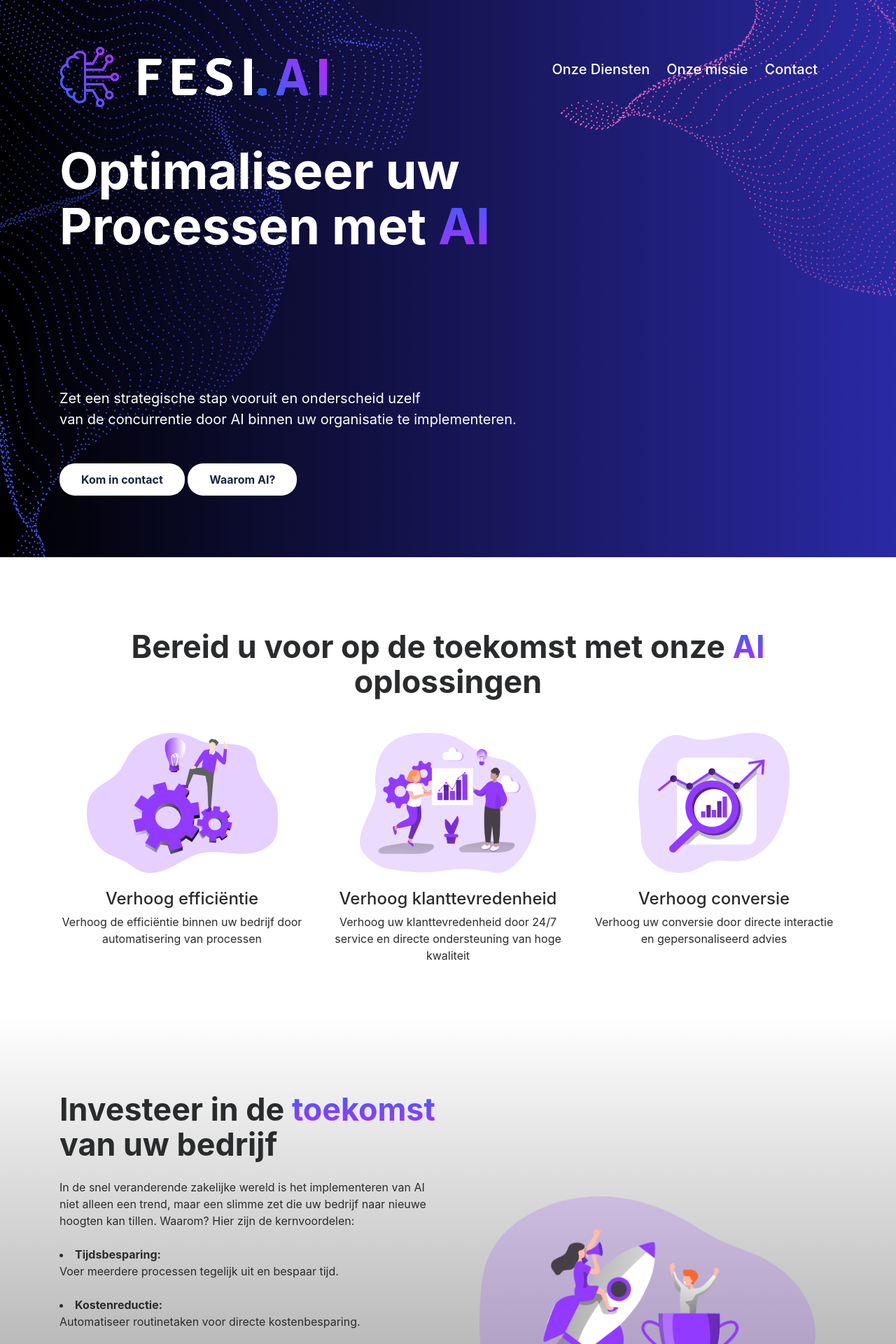
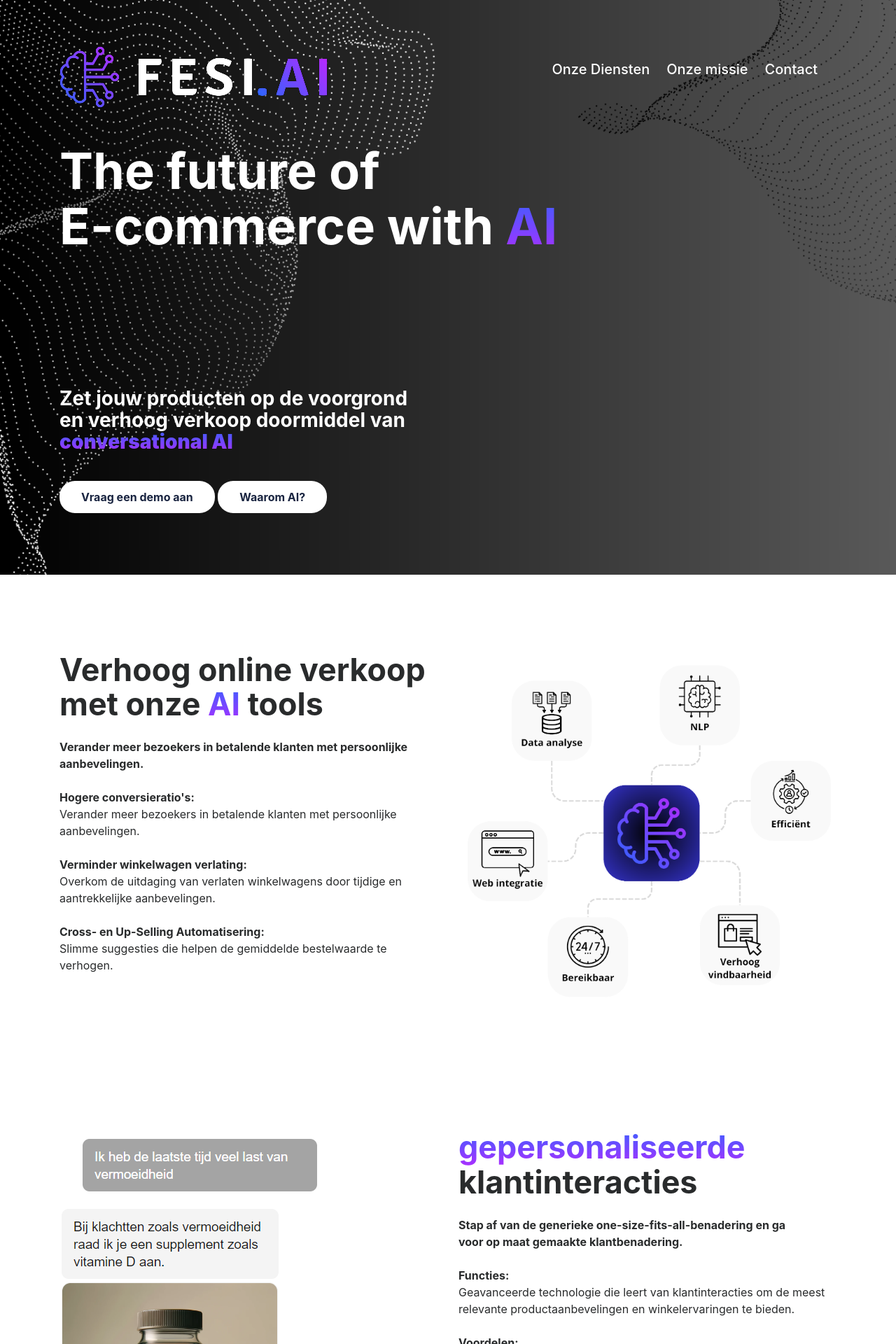
Before and after one commit to Fets7/fesi, a PHP site: page /index.html in a window 1280 px wide. Shown: the top 1920 px of the page at 70% size. Run offline with PHP 8.4, Linux system fonts and the light colour scheme; some libraries are stand-ins or nearby versions.

Commit message:
Add files via upload

```diff
--- a/Fesi.AI/css/custom.css
+++ b/Fesi.AI/css/custom.css
@@ -11,10 +11,16 @@ h2 {
     font-size: 2.8rem !important;
     font-weight: 700;
 }
-
+h3{
+    color: #ffffff !important;
+}
 img {
     display: block;
     max-width: 100%;
+}
+video {
+    max-width: 70%;
+    float: left;
 }
 
 a,
@@ -55,8 +61,8 @@ button {
 .cta-blue {
     /* background: #192440;
     color: #ffffff; */
-    background: #ffffff;
-    color: #192440;
+    background: #7c7c7c;
+    color: #ffffff;
 }
 
 .cta-blue:hover {
@@ -82,29 +88,39 @@ button {
 }
 /********** feature (skew background) **********/
 .feature img {
-    width: 100%;
-    max-width: 480px;
+    margin-left: 0!important;
+    /* width: 65%; */
+    /* max-width: 600px; */
 }
 
 #feature-first {
+    background: #ffffff;
     /* background: linear-gradient(168deg, #ffffff 55%, #7c7c7c 0); */
-    background: linear-gradient(to top, #7c7c7c 0%, #ffffff 100%);
-
-}
-
-#feature-last {
-    background: #9e9e9e;
-    background: linear-gradient(to bottom, #7c7c7c 0%, #ffffff 100%);
+    /* background: linear-gradient(to top, #7c7c7c 0%, #ffffff 100%); */
 
 }
 #feature-first1 {
+    background: #ffffff;
+    /* background-color: #cfcfcf; */
     /* background: linear-gradient(168deg, #ffffff 55%, #7c7c7c 0); */
-    background: linear-gradient(to bottom, #ffffff 100%, #7c7c7c 0%);
+    /* background: linear-gradient(to bottom, #cfcfcf 100%, #ffffff 0%); */
 
 }
+#feature-last {
+    background: #ffffff;
+    /* background: #cfcfcf; */
+    /* background: linear-gradient(to bottom, #ffffff 0%, #cfcfcf  100%); */
+
+}
+#feature-last1 {
+    background: #ffffff;
+    /* background-color: #cfcfcf; */
+}
+
 #onzeMissie {
-    background: #9e9e9e;
-    background: linear-gradient(#ffffff 0%, #7c7c7c 100%);
+    background: #ffffff;
+    /* background: #9e9e9e; */
+    /* background: linear-gradient(#cfcfcf 0%, #ffffff 100%); */
 }
 /********** price table **********/
 #price-table {
@@ -125,6 +141,8 @@ button {
 #contact {
     background-size: cover;
     background-color: #7c7c7c;
+    border-top-right-radius: 10em;
+    box-shadow: 10px 10px 10px #333;
 }
 
 #contact ul li {
@@ -177,7 +195,7 @@ button {
     color: white;
 }
 /********** RWD **********/
-@media (max-width: 750px) {
+@media (max-width: 1000px) {
     #banner h1 {
         font-size: 3.6rem;
     }
@@ -188,11 +206,15 @@ button {
         overflow-x: hidden;
     }
     .logo {
-        max-width: 80%;
-        max-height: 80%;
+        max-width: 100%;
+        max-height: 100%;
         display: block;
         margin-left: auto;
         margin-right: auto;
+    }
+    .feature img {
+        margin-left: auto!important;
+        margin-right: auto!important;
     }
 }
 html {
--- a/Fesi.AI/css/mobileMenu.css
+++ b/Fesi.AI/css/mobileMenu.css
@@ -1,5 +1,5 @@
 /* CSS voor mobiele weergave (bijv. schermgrootte kleiner dan 768px) */
-@media (max-width: 768px) {
+@media (max-width: 1000px) {
   /* Verberg de standaard navigatielinks */
   .nav-links {
       display: none;
--- a/Fesi.AI/css/nav.css
+++ b/Fesi.AI/css/nav.css
@@ -57,7 +57,7 @@
   transform: scaleX(1);
   transform-origin: left;
 }
-@media (max-width: 750px) {
+@media (max-width: 1000px) {
     .nav-links {
         display: none;
     }
--- a/Fesi.AI/index.html
+++ b/Fesi.AI/index.html
@@ -4,7 +4,7 @@
     <meta charset="UTF-8">
     <meta name="viewport" content="width=device-width, initial-scale=1, shrink-to-fit=no, viewport-fit=cover">
     <title>Fesi-AI</title>
-    <meta name="description" content="Ontdek de toekomst van klantenservice met onze AI-chatbots. Verbeter de efficiëntie, bespaar tijd en verhoog de klanttevredenheid. Transformeer je bedrijf vandaag nog met onze geavanceerde AI-oplossingen.">
+    <meta name="description" content="Ontdek uw groeimogelijkheden met innovatieve AI-oplossingen van Fesi-AI. Wij specialiseren ons in het ontwikkelen van op maat gemaakte AI die uw bedrijfsprestaties optimaliseert en nieuwe wegen naar succes opent door geavanceerde machine learning technologieen.">
     <link rel="icon" href="img/logoWithoutName.png" sizes="32x32" type="image/png">
     <!-- custom.css -->
     <link rel="stylesheet" href="css/custom.css">
@@ -28,7 +28,7 @@
 
 <body>
     <!-- banner -->
-    <div class="jumbotron jumbotron-fluid" id="banner" style="background-image: url(img/Navy\ Blue\ Futuristic\ Virtual\ Technology\ Banner1.png);">
+    <div class="jumbotron jumbotron-fluid" id="banner" style="background-image: url(img/Navy\ Blue\ Futuristic\ Virtual\ Technology\ Banner\ \(1\).png);">
         <!-- Navigatie -->
         <div class="container text-center text-md-left">
             <header>
@@ -36,7 +36,7 @@
                 <div data-aos="fade" data-aos-easing="linear" data-aos-duration="1000" data-aos-once="true" class="navigatie">
                     <img class="logo" src="img/logo1.png" alt="logo">
                     <ul class="nav-links">
-                        <li class="center"><a href="#feature-first1">Onze Diensten</a></li>
+                        <li class="center"><a href="#feature-last">Onze Diensten</a></li>
                         <li class="center"><a href="#onzeMissie">Onze missie</a></li>
                         <li class="center"><a href="#contact">Contact</a></li>
                       </ul>
@@ -44,8 +44,8 @@
 
             </header>
             <h1 data-aos="fade" data-aos-easing="linear" data-aos-duration="1000" data-aos-once="true" class="display-3 text-white font-weight-bold my-5">
-            	Optimaliseer uw<br>
-            	Processen met <span class="txtgrdnt">AI</span>
+            	The future of <br>
+            	E-commerce with <span class="txtgrdnt"> AI</span>
             </h1>
             <br>
             <br>
@@ -53,17 +53,17 @@
             <br>
             <br>
             <p data-aos="fade" data-aos-easing="linear" data-aos-duration="1000" data-aos-once="true" class="lead text-white my-4" >
-                <b>Zet een strategische stap vooruit en onderscheid uzelf<br>
-                van de concurrentie door AI binnen uw organisatie te implementeren. <br>
+                <h3><b>Zet jouw producten op de voorgrond<br> en verhoog
+                verkoop doormiddel van<br> <b><span class="txtgrdnt">conversational AI</span></b> <br></h3>
                 </b>
             </p>
-            <a href="#contact" data-aos="fade" data-aos-easing="linear" data-aos-duration="1000" data-aos-once="true" class="btn my-4 font-weight-bold atlas-cta cta-green">Kom in contact</a>
+            <a href="#contact" data-aos="fade" data-aos-easing="linear" data-aos-duration="1000" data-aos-once="true" class="btn my-4 font-weight-bold atlas-cta cta-green">Vraag een demo aan</a>
             <a href="#feature-first" data-aos="fade" data-aos-easing="linear" data-aos-duration="1000" data-aos-once="true" class="btn my-4 font-weight-bold atlas-cta cta-green">Waarom AI?</a>
         </div>
     </div>
     <!-- 3 blokken -->
-    <div class="container my-5 py-2">
-        <h2 class="text-center font-weight-bold my-5">Bereid u voor op de toekomst met onze <span class="txtgrdnt">AI</span> oplossingen </h2>
+    <!-- <div class="container my-5 py-2">
+        <h2 class="text-center font-weight-bold my-5">De <span class="txtgrdnt">AI</span> tools voor jouw webshop</h2>
         <div class="row">
             <div data-aos="fade-up" data-aos-delay="200" data-aos-duration="1000" data-aos-once="true" class="col-md-4 text-center">
                 <img src="img/creative-process-monochromatic-57cda.png" alt="Phishing Detect" class="mx-auto"> <br>
@@ -81,25 +81,22 @@
                 <p>Verhoog uw conversie door directe interactie en gepersonaliseerd advies</p>
             </div>
         </div>
-    </div>
+    </div> -->
     <!-- Onze diensten -->
     <div class="jumbotron jumbotron-fluid feature" id="feature-first">
         <div class="container my-5">
             <div class="row justify-content-between text-center text-md-left">
                 <div data-aos="fade-right" data-aos-duration="1000" data-aos-once="true" class="col-md-6">
-                    <h2 class="font-weight-bold">Investeer in de <span class="txtgrdnt">toekomst</span> van uw bedrijf</h2>
+                    <h2 class="font-weight-bold">Verhoog online verkoop met onze <span class="txtgrdnt">AI</span> tools</h2>
                     <p class="my-4">
-                        In de snel veranderende zakelijke wereld is het implementeren van AI niet alleen een trend, maar een slimme zet die uw bedrijf naar nieuwe hoogten kan tillen.
-                        Waarom? Hier zijn de kernvoordelen: <br>
-                        <li><b>Tijdsbesparing:</b> <br>Voer meerdere processen tegelijk uit en bespaar tijd. </li><br>
-                        <li><b>Kostenreductie:</b> <br>Automatiseer routinetaken voor directe kostenbesparing.  </li><br>
-                        <li><b>Conversieverhoging:</b> <br>Verhoog conversies met gepersonaliseerde klantinteracties. </li><br>
-                        <li><b>Leadgeneratie:</b> <br>Kwalificeer leads nauwkeurig op basis van voorkeuren en doelen. </li><br>
-                        <li><b>Klanttevredenheid:</b> <br>Bied maximale ondersteuning op elk moment van de dag. </li><br>
-                    <a href="#contact" class="btn my-4 font-weight-bold atlas-cta cta-blue">Kom in contact</a>
+                        <b>Verander meer bezoekers in betalende klanten met persoonlijke aanbevelingen.<br></b><br>
+                        <b>Hogere conversieratio's:</b> <br>Verander meer bezoekers in betalende klanten met persoonlijke aanbevelingen. <br><br>
+                        <b>Verminder winkelwagen verlating:</b> <br>Overkom de uitdaging van verlaten winkelwagens door tijdige en aantrekkelijke aanbevelingen.<br><br>
+                        <b>Cross- en Up-Selling Automatisering:</b> <br>Slimme suggesties die helpen de gemiddelde bestelwaarde te verhogen.<br><br>
+                    <!-- <a href="#contact" class="btn my-4 font-weight-bold atlas-cta cta-blue">Kom in contact</a> -->
                 </div>
                 <div data-aos="fade-left" data-aos-duration="1000" data-aos-once="true" class="col-md-6 align-self-center">
-                    <img src="img/achievement-monochromatic.png" alt="Take a look inside" class="mx-auto d-block">
+                    <img src="img/features.png" alt="Safe and reliable" class="mx-auto d-block">
                 </div>
             </div>
         </div>
@@ -109,66 +106,64 @@
         <div class="container">
             <div class="row justify-content-between text-center text-md-left">
                 <div data-aos="fade-left" data-aos-duration="1000" data-aos-once="true" class="col-md-6 flex-md-last">
-                    <h2 class="font-weight-bold">Onze <span class="txtgrdnt">diensten</span></h2>
+                    <h2 class="font-weight-bold"><span class="txtgrdnt"> gepersonaliseerde</span> klantinteracties</h2>
                     <p class="my-4">
-                        Bij Fesi-AI zijn we toegewijd aan het leveren van innovatieve en effectieve oplossingen die uw bedrijf naar een hoger niveau tillen.
-                        Wij zijn gespecialiseerd in het aanbieden van op maat gemaakte oplossingen die uw bedrijfsprocessen transformeren, efficiëntie verhogen en u een voorsprong geven in het digitale tijdperk.
-                        Onze kernexpertise ligt in de volgende gebieden:
-                        <li><b>Procesautomatisering:</b> Wij automatiseren en optimaliseren uw bedrijfsprocessen met behulp van geavanceerde AI-technologieën. Onze oplossingen zijn ontworpen om repetitieve taken te verminderen,
-                        de efficiëntie te verhogen en menselijke fouten te minimaliseren. </li><br>
-                        <li><b>Chatbot Ontwikkeling:</b> Wij creëren intelligente en interactieve chatbots die uw klantenservice naar een hoger niveau tillen. Onze chatbots zijn in staat om complexe vragen te begrijpen en te beantwoorden,
-                        waardoor uw klanten een naadloze en gepersonaliseerde ervaring krijgen.</li><br>
-                        <li><b>Consulting voor AI:</b> Ons team van experts biedt uitgebreid advies en ondersteuning bij het integreren van AI in uw bedrijfsstrategie.
-                        We helpen bij het identificeren van kansen voor AI-toepassingen in uw organisatie en ontwikkelen een op maat gemaakt implementatieplan.</li></p>
-                    <!-- <a href="#contact" class="btn my-4 font-weight-bold atlas-cta cta-blue">Neem contact met ons op</a> -->
+                        <b>Stap af van de generieke one-size-fits-all-benadering en ga<br> voor op maat gemaakte klantbenadering.<br></b><br>
+                        <b>Functies:</b><br> Geavanceerde technologie die leert van klantinteracties om de meest relevante productaanbevelingen en winkelervaringen te bieden.<br><br>
+                        <b>Voordelen:</b><br> Niet alleen een verbeterde gebruikerservaring, maar ook tastbare verbeteringen in verkoop, conversieratio's en klantloyaliteit, terwijl uw operaties worden gestroomlijnd.<br><br>
+                        <b>Resultaat:</b><br> Een aanzienlijke verhoging van klanttevredenheid, operationele efficiëntie en marktconcurrentiekracht, die de weg effent voor het succes van uw bedrijf in het digitale tijdperk.</p><br>
+                    <a href="#contact" class="btn my-4 font-weight-bold atlas-cta cta-blue">Vraag een demo aan</a>
                 </div>
                 <div data-aos="fade-right" data-aos-duration="1000" data-aos-once="true" class="col-md-6 align-self-center flex-md-first">
-                    <img src="img/artificial-intelligence-monochromatic-bff5f.png" alt="Safe and reliable" class="mx-auto d-block">
+                    <img src="img/aanbeveling.png" alt="Safe and reliable" class="mx-auto d-block">
                 </div>
             </div>
         </div>
     </div>
-    <!-- <div class="jumbotron jumbotron-fluid feature" id="feature-last">
+
+    <div class="jumbotron jumbotron-fluid feature" id="feature-first1">
+        <div class="container my-5">
+            <div class="row justify-content-between text-center text-md-left">
+                <div data-aos="fade-right" data-aos-duration="1000" data-aos-once="true" class="col-md-6">
+                    <h2 class="font-weight-bold">Verhoog operationele <span class="txtgrdnt">efficiëntie</span></h2>
+                    <p class="my-4">
+                        <b>Zeg vaarwel tegen handmatige, arbeidsintensieve processen.<br> Onze AI-oplossingen zorgen voor een efficiënte productontdekking en verkorten wachttijden.<br></b><br>
+                        <b>Verminder wachttijden:</b><br> <br><br>
+                        <b>Bespaar tijd:</b><br> <br><br>
+                        <b>Verlaag kosten:</b><br> </p><br>
+                <!--    <li><b>Verbeterde klantenbetrokkenheid</b> <br> </li><br>
+                        <li><b>Hogere conversieratio's</b> <br>Door te begrijpen en in te spelen op klantvoorkeuren, helpen we uw gemiddelde orderwaarden te verhogen door strategische upselling en cross-selling. </li><br>
+                        <li><b>Operationele efficiëntie</b> <br> </li><br> -->
+                </div>
+                <div data-aos="fade-left" data-aos-duration="1000" data-aos-once="true" class="col-md-6 align-self-center">
+                    <!-- <img src="img/Screenshot 2024-02-16 170259.png" alt="Safe and reliable" class="mx-auto d-block"> -->
+                </div>
+            </div>
+        </div>
+    </div>
+
+    <div class="jumbotron jumbotron-fluid feature" id="feature-last1">
         <div class="container">
             <div class="row justify-content-between text-center text-md-left">
                 <div data-aos="fade-left" data-aos-duration="1000" data-aos-once="true" class="col-md-6 flex-md-last">
-                    <h2 class="font-weight-bold">Wat betekent dit voor <br>uw <span class="txtgrdnt">bedrijf?</span></h2>
+                    <h2 class="font-weight-bold">gestroomlijnde <span class="txtgrdnt">Klantreis</span></h2>
                     <p class="my-4">
-                            <br>
-                            <li><b>Kostenbesparingen:</b> AI Agents kunnen tot <b>30%</b> kostenbesparing opleveren door menselijke tussenkomst in klantenserviceprocessen te verminderen</li><br>
-                            <li><b>Klanttevredenheid:</b> AI Agents kunnen de klanttevredenheid met <b>+20%</b> verhogen door snellere reactietijden en 24/7 beschikbaarheid</li><br>
-                            <li><b>Verhoogde leadgeneration:</b> AI Agents kunnen de verkoop met <b>+67%</b> verhogen door gepersonaliseerde aanbevelingen en interactieve winkelervaringen</li><br>
-                            <li><b>Efficiëntie:</b> AI Agents kunnen de efficiëntie van klantenserviceprocessen met <b>+80%</b> verhogen door routinematige taken te automatiseren en klanten snel naar de juiste bronnen te leiden</li><br>
-                    </p>
+                        <b> Maak het vinden van producten eenvoudiger en sneller, wat de klanttevredenheid verhoogt.</b> <br>
+                        <!-- <li><b>Functies:</b> Geavanceerde technologie die leert van klantinteracties om de meest relevante productaanbevelingen en winkelervaringen te bieden.</li><br>
+                        <li><b>Voordelen:</b> Niet alleen een verbeterde gebruikerservaring, maar ook tastbare verbeteringen in verkoop, conversieratio's en klantloyaliteit, terwijl uw operaties worden gestroomlijnd.</li><br>
+                        <li><b>Resultaat:</b> Een aanzienlijke verhoging van klanttevredenheid, operationele efficiëntie en marktconcurrentiekracht, die de weg effent voor het succes van uw bedrijf in het digitale tijdperk.</li></p> -->
+                    <a href="#contact" class="btn my-4 font-weight-bold atlas-cta cta-blue">Vraag een demo aan</a>
                 </div>
                 <div data-aos="fade-right" data-aos-duration="1000" data-aos-once="true" class="col-md-6 align-self-center flex-md-first">
-                    <img src="img/achievement-monochromatic.png" alt="Safe and reliable" class="mx-auto d-block">
+                    <!-- <img src="img/features.png" alt="Safe and reliable" class="mx-auto d-block">                 -->
+                    <video src="img/FesiMarketingVideo ecommerce (1).mp4" autoplay loop muted="muted" controlslist="nodownload" disableRemotePlayback class="mx-auto d-block"></video>
                 </div>
             </div>
         </div>
-    </div> -->
-
-    <!-- <div class="jumbotron jumbotron-fluid feature" id="feature-last">
-        <div class="container my-5">
-            <div class="row justify-content-between text-center text-md-left">
-                <div data-aos="fade-right" data-aos-duration="1000" data-aos-once="true" class="col-md-6">
-                    <h2 class="font-weight-bold">Onze <span class="txtgrdnt">diensten</span></h2>
-                    <p class="my-4">
-                        Bij <b>Fesi.AI</b> creëren we AI oplossingen die perfect passen bij uw unieke behoeften. Of je nu een AI Agent nodig hebt voor klantenservice, verkoopondersteuning of andere doeleinden, wij ontwikkelen op maat gemaakte oplossingen die naadloos integreren met je bedrijf.
-                        <br><br>
-                        Of u nu wilt profiteren van geavanceerde chatbottechnologie of eenvoudigweg de klantinteractie wilt verbeteren, <b>Fesi.AI</b> staat klaar om je te helpen bij het bereiken van je doelen met effectieve chatbotoplossingen.
-                        <br><br>
-                        Neem vandaag nog contact met ons op om te bespreken hoe we uw bedrijf kunnen laten groeien met onze AI chatbot-expertise.</p>
-                </div>
-                <div data-aos="fade-left" data-aos-duration="1000" data-aos-once="true" class="col-md-6 align-self-center">
-                    <img src="img/artificial-intelligence-monochromatic.png" alt="Take a look inside" class="mx-auto d-block">
-                </div>
-            </div>
-        </div>
-    </div> -->
+    </div>
 
     <!-- de 3 stappen -->
-    <div class="container my-5 py-2"id="diensten">
+    <!-- <div class="container my-5 py-2"id="diensten">
         <h2 class="text-center font-weight-bold my-5"><span class="txtgrdnt">AI proof</span> uw bedrijf in 3 stappen</h2>
         <div class="row" >
             <div data-aos="fade-up" data-aos-delay="0" data-aos-duration="1000" data-aos-once="true" class="col-md-4 text-center">
@@ -187,27 +182,27 @@
                 <p>Verhoog uw operationele efficiëntie en creëer een concurrentie voordeel</p>
             </div>
         </div>
-    </div>
+    </div> -->
     <!-- Over ons -->
     <div class="jumbotron jumbotron-fluid feature" id="onzeMissie">
         <div class="container my-5">
             <div class="row justify-content-between text-center text-md-left">
                 <div data-aos="fade-right" data-aos-duration="1000" data-aos-once="true" class="col-md-6">
                     <h2 class="font-weight-bold">Onze <span class="txtgrdnt">missie</span></h2>
-                    <p class="my-4">Bij Fesi-AI streven we naar het creëren van een toekomst waarin de kracht van kunstmatige intelligentie(AI) naadloos wordt geïntegreerd in de dagelijkse bedrijfsvoering.
+                    <b><p class="my-4">Bij Fesi-AI streven we naar het creëren van een toekomst waarin de kracht van kunstmatige intelligentie(AI) naadloos wordt geïntegreerd in de dagelijkse bedrijfsvoering.
                         Onze missie is om organisaties te transformeren door middel van slimme en efficiënte automatiseringsoplossingen.
                         We zijn toegewijd aan het ontwikkelen van geavanceerde AI-systemen, zoals procesautomatiseringen en chatbots, die niet alleen tijd en middelen besparen, maar ook nieuwe mogelijkheden ontsluiten voor groei en innovatie.<br><br>
                         In onze benadering van consulting plaatsen we een sterke nadruk op het begrijpen van de unieke uitdagingen en kansen van onze klanten.
-                        Ons doel is om op maat gemaakte strategieën te leveren die zijn afgestemd op de specifieke behoeften van elk bedrijf, waardoor zij hun potentieel voor technologische vooruitgang kunnen maximaliseren.<br><br>
+                        Ons doel is om op maat gemaakte strategieën te leveren die zijn afgestemd op de specifieke behoeften van elk bedrijf, waardoor zij hun potentieel voor technologische vooruitgang kunnen maximaliseren.<br><br></b>
                 </div>
                 <div data-aos="fade-left" data-aos-duration="1000" data-aos-once="true" class="col-md-6 align-self-center">
-                    <img src="img/science-discovery-monochromatic.png" alt="Take a look inside" class="mx-auto d-block">
+                    <!-- <img src="img/science-discovery-monochromatic.png" alt="Take a look inside" class="mx-auto d-block"> -->
                 </div>
             </div>
         </div>
     </div>
     <!-- contact -->
-    <div class="jumbotron jumbotron-fluid" id="contact" style="background-image: url(img/Navy\ Blue\ Futuristic\ Virtual\ Technology\ Banner1.png);">
+    <div class="jumbotron jumbotron-fluid" id="contact" style="background-image: url(img/Navy\ Blue\ Futuristic\ Virtual\ Technology\ Banner\ \(1\).png);">
         <div class="container my-5">
             <div class="row justify-content-between">
                 <div class="col-md-6 text-white">
@@ -256,7 +251,7 @@
         <div class="container">
             <div class="row justify-content-between">
             	<div class="col-md-6 text-white align-self-center text-center text-md-left my-2">
-                    © 2023 Fesi.AI |
+                    © 2024 Fesi.AI |
                     <a href="#PrivacyVerklaring" class="lnk">
                         Privacy verklaring
                     </a>
```
Also changed, not shown: Fesi.AI/img/Navy Blue Futuristic Virtual Technology Banner (1).png (added), Fesi.AI/img/aanbeveling.png (added), Fesi.AI/img/features - Copy.png (added), Fesi.AI/img/features.png (added), 1 other file.
